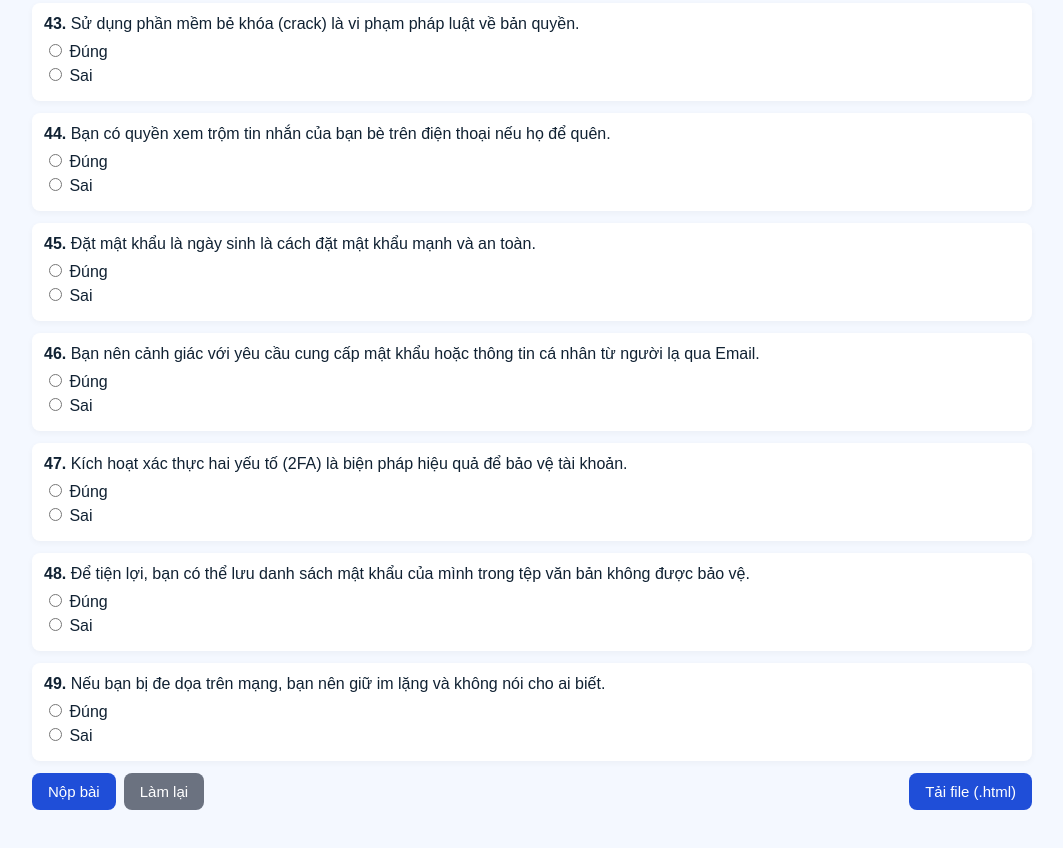
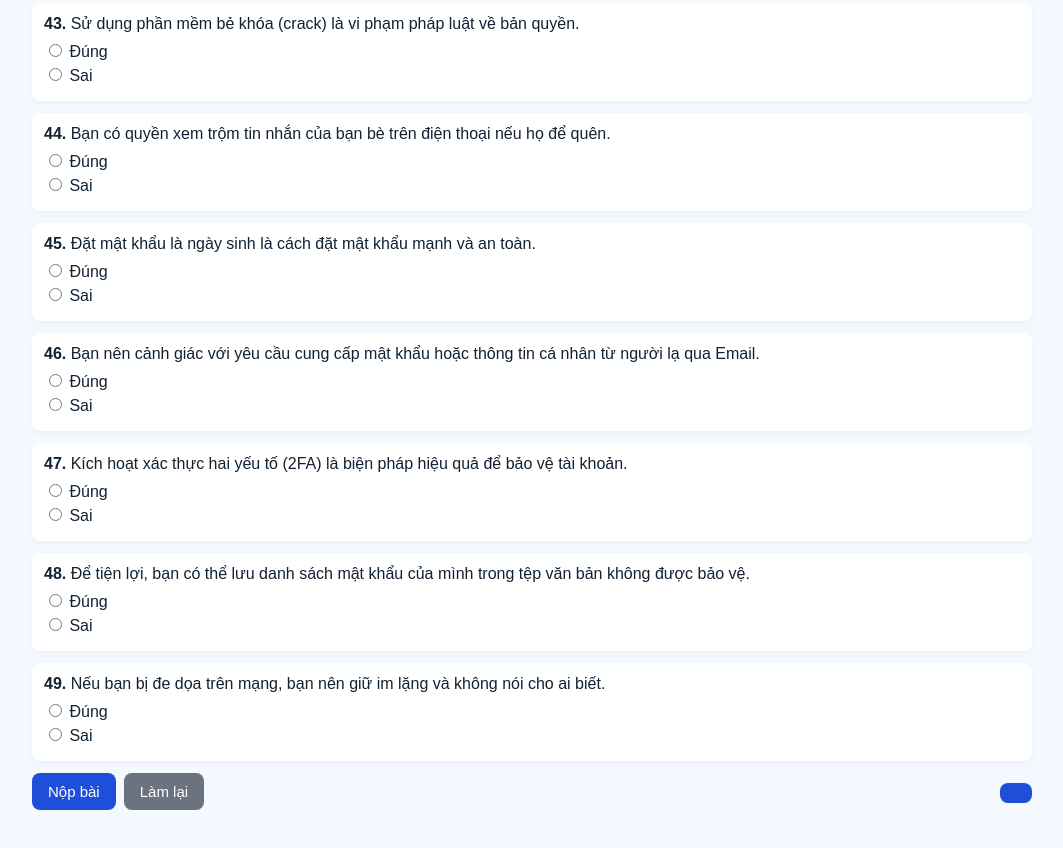
Before and after one commit to ducanhmeli/ontin, a plain HTML site: page index.html in a window 1280 px wide. Shown: the part 6042-6890 px from the top of the page, without its empty margins (108-1171 px from the left). Drawn offline with Linux system fonts and the light colour scheme.

Commit message:
Update download button to remove text
Removed text from the download button in index.html.

```diff
--- a/index.html
+++ b/index.html
@@ -442,7 +442,7 @@
         <button type="button" id="submitBtn">Nộp bài</button>
         <button type="button" id="resetBtn" class="reset">Làm lại</button>
         <div class="download small download">
-          <button id="downloadBtn" type="button">Tải file (.html)</button>
+          <button id="downloadBtn" type="button"></button>
         </div>
       </div>
 
```
